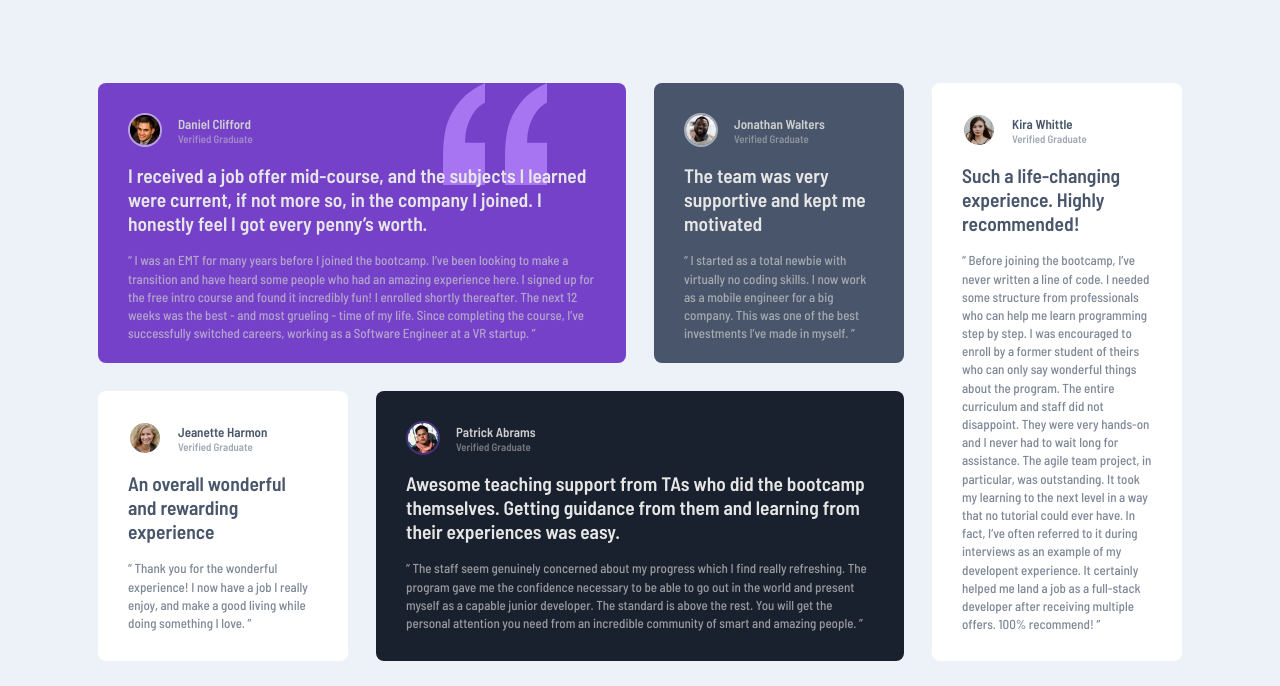
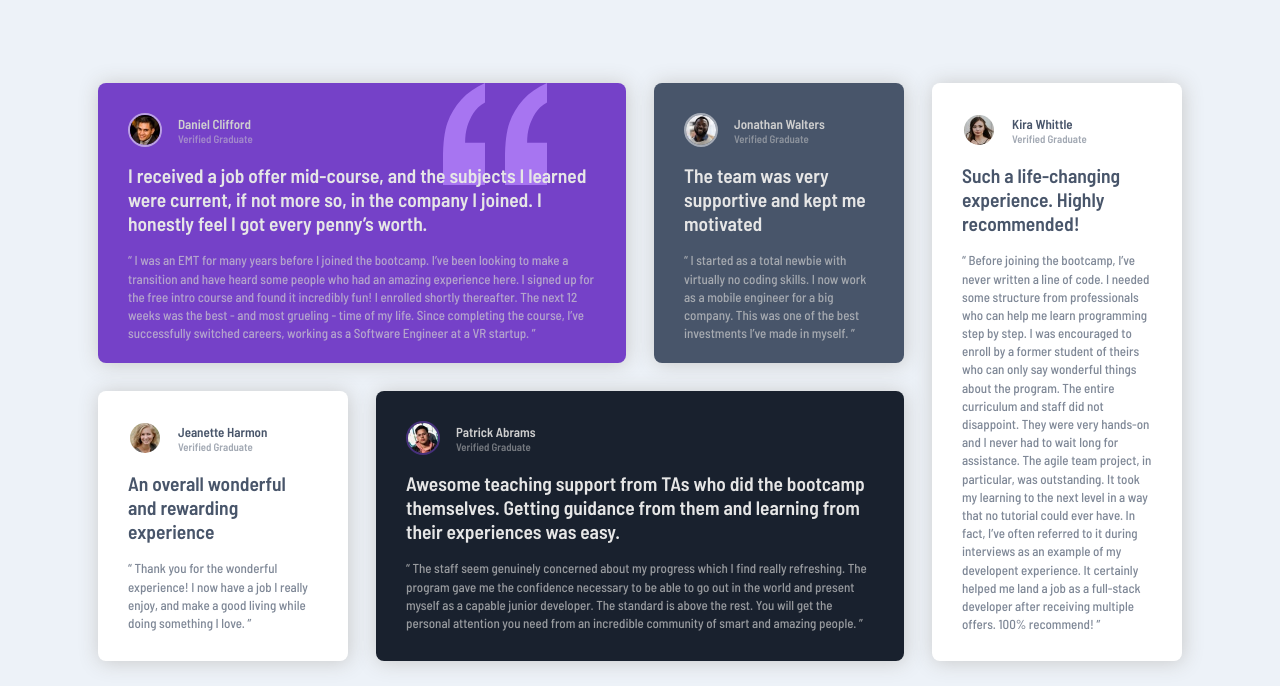
Before and after one commit to franRappazzini/Testimonials-Grid-Section-Challenge, a plain HTML site: page index.html in a window 1280 px wide. Shown: the top 686 px of the page. Drawn offline with Linux system fonts and the light colour scheme.

Commit message:
add drop-shadow

```diff
--- a/css/style.css
+++ b/css/style.css
@@ -25,6 +25,7 @@ body .grid .daniel {
   border-radius: 8px;
   position: relative;
   z-index: 0;
+  filter: drop-shadow(1px 1px 10px #c8c8c8);
 }
 
 body .grid .daniel .quotation {
@@ -75,6 +76,7 @@ body .grid .jon {
   grid-area: jon;
   background-color: #48556a;
   border-radius: 8px;
+  filter: drop-shadow(1px 1px 10px #c8c8c8);
 }
 
 body .grid .jon .user {
@@ -119,6 +121,7 @@ body .grid .jean {
   grid-area: jean;
   background-color: white;
   border-radius: 8px;
+  filter: drop-shadow(1px 1px 10px #c8c8c8);
 }
 
 body .grid .jean .user {
@@ -163,6 +166,7 @@ body .grid .patrick {
   grid-area: patrick;
   background-color: #19212e;
   border-radius: 8px;
+  filter: drop-shadow(1px 1px 10px #c8c8c8);
 }
 
 body .grid .patrick .user {
@@ -207,6 +211,7 @@ body .grid .kira {
   grid-area: kira;
   background-color: white;
   border-radius: 8px;
+  filter: drop-shadow(1px 1px 10px #c8c8c8);
 }
 
 body .grid .kira .user {
```
Also changed, not shown: 1 other file.
